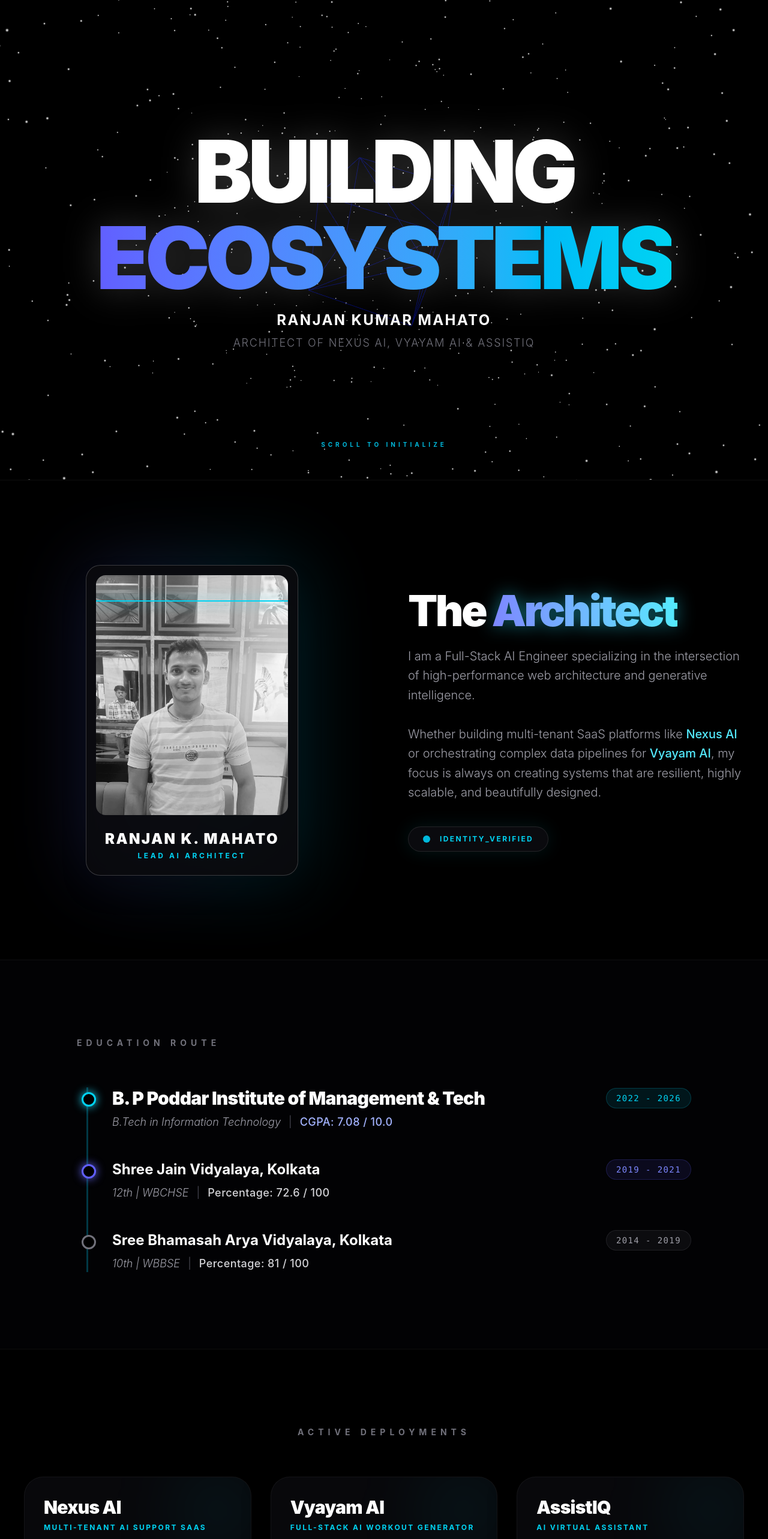
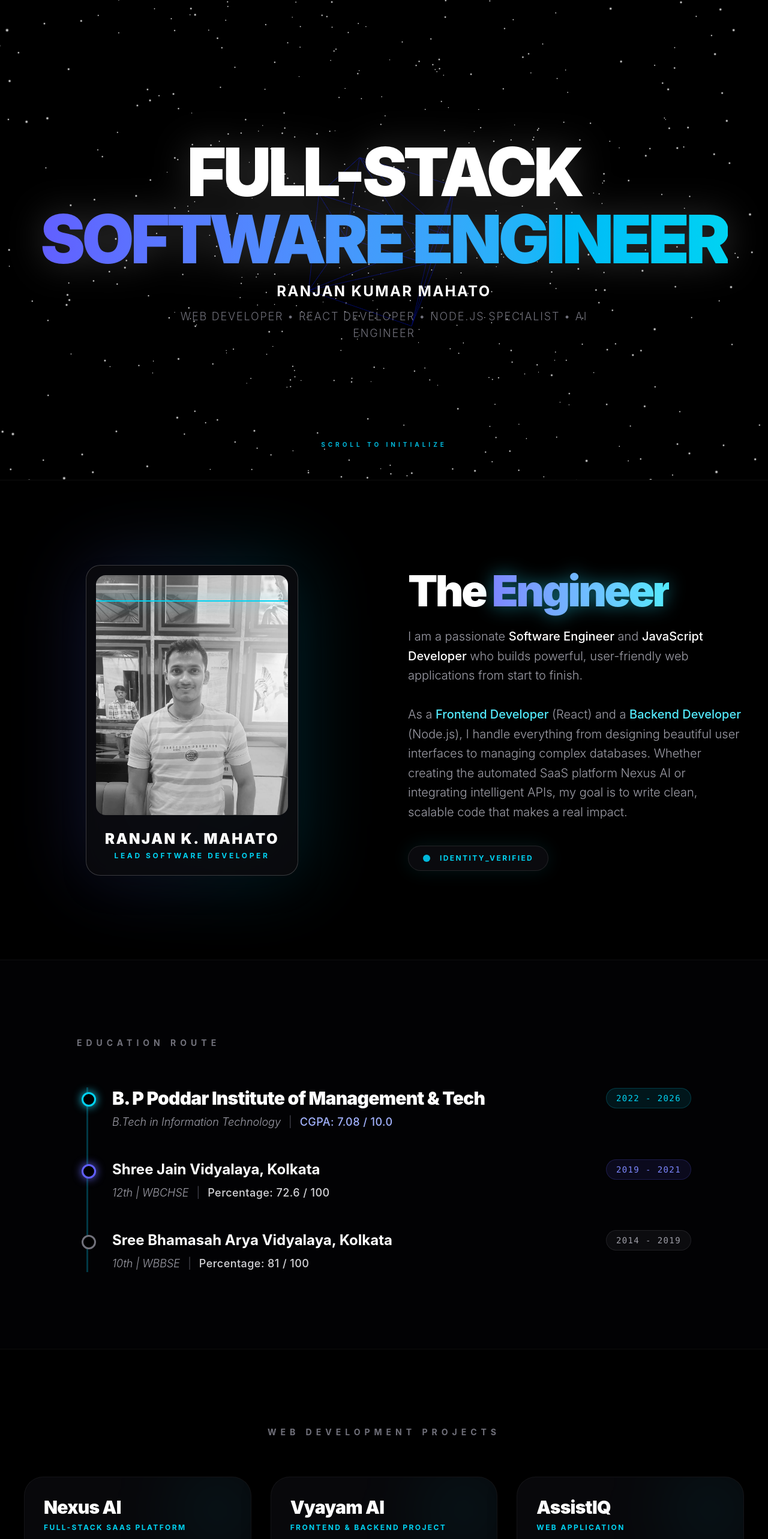
Before and after one commit to Ranjanrkm/portfolio, a React (Vite) app: page / in a window 1280 px wide. Shown: the top 2566 px of the page at 60% size. Built offline with nearby package versions, Linux system fonts and the light colour scheme.

Commit message:
updated wording

```diff
--- a/src/App.jsx
+++ b/src/App.jsx
@@ -23,7 +23,7 @@
   );
 }
 
-// 2. REUSABLE SYSTEM NODE CARD (Mobile Optimized)
+// 2. REUSABLE SYSTEM NODE CARD
 function ProjectCard({ title, role, description, tech, delay, link }) {
   return (
     <motion.div
@@ -53,7 +53,7 @@
         rel="noopener noreferrer"
         className="text-xs md:text-sm font-bold text-white uppercase tracking-widest group-hover:text-cyan-400 transition-colors flex items-center gap-3 w-fit z-10 active:text-cyan-500"
       >
-        Access Node <span className="translate-x-1 md:translate-x-0 md:group-hover:translate-x-2 transition-transform bg-white/10 p-1.5 md:p-2 rounded-full">→</span >
+        View Project <span className="translate-x-1 md:translate-x-0 md:group-hover:translate-x-2 transition-transform bg-white/10 p-1.5 md:p-2 rounded-full">→</span >
       </a>
     </motion.div>
   );
@@ -78,7 +78,7 @@
       {/* FOREGROUND OS */}
       <div className="relative z-10 w-full">
 
-        {/* BOOT SEQUENCE (HERO) */}
+        {/* BOOT SEQUENCE (HERO - CLEAR AND UNDERSTANDABLE) */}
         <section className="h-[100svh] flex flex-col items-center justify-center pointer-events-none px-4 relative">
           <motion.div
             initial={{ opacity: 0, scale: 0.9 }}
@@ -86,15 +86,15 @@
             transition={{ duration: 1.2, ease: "easeOut" }}
             className="text-center relative z-10"
           >
-            <h1 className="text-5xl md:text-7xl lg:text-[9rem] font-black mb-4 tracking-tighter text-white drop-shadow-[0_0_30px_rgba(255,255,255,0.2)]">
-              BUILDING <br className="md:hidden" />
-              <span className="text-transparent bg-clip-text bg-gradient-to-r from-indigo-500 via-cyan-400 to-indigo-500 animate-gradient bg-[length:200%_auto]">ECOSYSTEMS</span>
+            <h1 className="text-5xl md:text-7xl lg:text-[7rem] font-black mb-4 tracking-tighter text-white drop-shadow-[0_0_30px_rgba(255,255,255,0.2)] leading-tight md:leading-none">
+              FULL-STACK <br className="md:hidden" />
+              <span className="text-transparent bg-clip-text bg-gradient-to-r from-indigo-500 via-cyan-400 to-indigo-500 animate-gradient bg-[length:200%_auto]">SOFTWARE ENGINEER</span>
             </h1>
-            <p className="text-lg md:text-xl lg:text-2xl text-zinc-400 max-w-4xl mx-auto font-light tracking-wide mb-2">
+            <p className="text-lg md:text-xl lg:text-2xl text-zinc-400 max-w-4xl mx-auto font-light tracking-wide mb-3">
               <span className="text-white font-bold tracking-widest uppercase">Ranjan Kumar Mahato</span>
             </p>
             <p className="text-xs md:text-sm lg:text-lg text-zinc-500 max-w-3xl mx-auto font-light tracking-widest uppercase">
-              Architect of Nexus AI, Vyayam AI & AssistIQ
+              Web Developer • React Developer • Node.js Specialist • AI Engineer
             </p>
           </motion.div>
           <div className="absolute bottom-12 animate-bounce text-cyan-500 text-[9px] md:text-[10px] tracking-[0.5em] uppercase font-bold">
@@ -102,7 +102,7 @@
           </div>
         </section>
 
-        {/* THE ARCHITECT (IMAGE 1 + ID BADGE) */}
+        {/* THE ENGINEER (IMAGE 1 + CLEAR BIO USING ALL YOUR KEYWORDS) */}
         <section className="min-h-screen flex items-center px-4 md:px-10 py-20 md:py-32 pointer-events-auto border-t border-white/5 bg-gradient-to-b from-transparent to-black/50">
           <div className="max-w-7xl mx-auto w-full grid grid-cols-1 lg:grid-cols-2 gap-12 md:gap-20 items-center">
 
@@ -130,7 +130,7 @@
                   {/* Name Tag below picture */}
                   <div className="mt-4 md:mt-6 text-center pb-2">
                     <h3 className="text-lg md:text-2xl font-black text-white tracking-widest">RANJAN K. MAHATO</h3>
-                    <p className="text-cyan-400 text-[10px] md:text-xs font-bold tracking-[0.3em] mt-1">LEAD AI ARCHITECT</p>
+                    <p className="text-cyan-400 text-[10px] md:text-xs font-bold tracking-[0.3em] mt-1">LEAD SOFTWARE DEVELOPER</p>
                   </div>
                 </motion.div>
               </div>
@@ -144,12 +144,12 @@
               className="text-center lg:text-left"
             >
               <h2 className="text-4xl md:text-5xl lg:text-7xl font-black text-white mb-4 md:mb-6 tracking-tighter">
-                The <span className="text-transparent bg-clip-text bg-gradient-to-r from-indigo-400 to-cyan-300 drop-shadow-[0_0_15px_rgba(34,211,238,0.5)]">Architect</span>
+                The <span className="text-transparent bg-clip-text bg-gradient-to-r from-indigo-400 to-cyan-300 drop-shadow-[0_0_15px_rgba(34,211,238,0.5)]">Engineer</span>
               </h2>
               <p className="text-sm md:text-lg lg:text-xl text-zinc-400 leading-relaxed font-light mb-8 md:mb-10 max-w-2xl mx-auto lg:mx-0">
-                I am a Full-Stack AI Engineer specializing in the intersection of high-performance web architecture and generative intelligence.
+                I am a passionate <strong className="text-white font-medium">Software Engineer</strong> and <strong className="text-white font-medium">JavaScript Developer</strong> who builds powerful, user-friendly web applications from start to finish.
                 <br/><br/>
-                Whether building multi-tenant SaaS platforms like <span className="text-cyan-300 font-medium">Nexus AI</span> or orchestrating complex data pipelines for <span className="text-cyan-300 font-medium">Vyayam AI</span>, my focus is always on creating systems that are resilient, highly scalable, and beautifully designed.
+                As a <strong className="text-cyan-300 font-medium">Frontend Developer</strong> (React) and a <strong className="text-cyan-300 font-medium">Backend Developer</strong> (Node.js), I handle everything from designing beautiful user interfaces to managing complex databases. Whether creating the automated SaaS platform Nexus AI or integrating intelligent APIs, my goal is to write clean, scalable code that makes a real impact.
               </p>
 
               <div className="flex items-center gap-4 bg-[#0a0a0e] border border-white/10 w-fit px-5 py-2.5 md:px-6 md:py-3 rounded-full backdrop-blur-md shadow-[0_0_30px_rgba(34,211,238,0.1)] mx-auto lg:mx-0">
@@ -209,35 +209,35 @@
           </div>
         </section>
 
-        {/* FLAGSHIP ARCHITECTURES - WITH NEW NEXUS AI DESC */}
+        {/* PROJECTS SECTION */}
         <section className="py-20 md:py-32 px-4 md:px-10 pointer-events-none relative z-10 border-t border-white/5 bg-black/40">
           <div className="max-w-7xl mx-auto">
             <h2 className="text-xs md:text-sm font-bold text-zinc-500 mb-12 md:mb-16 tracking-[0.5em] uppercase text-center">
-              Active Deployments
+              Web Development Projects
             </h2>
 
             <div className="grid grid-cols-1 md:grid-cols-2 lg:grid-cols-3 gap-6 md:gap-8">
               <ProjectCard
                 title="Nexus AI"
-                role="Multi-Tenant AI Support SaaS"
-                description="A powerful B2B platform that lets any business instantly train and deploy a custom AI support agent. Features a dynamic context engine (RAG) for perfectly accurate answers and a lightweight embeddable website widget."
-                tech={["React", "Node.js", "Firebase", "Gemini 2.5 Flash"]}
+                role="Full-Stack SaaS Platform"
+                description="A powerful web application that lets businesses easily create their own AI support chatbot. Built with an intuitive dashboard and an embeddable website widget."
+                tech={["React", "Node.js", "Firebase", "Gemini AI"]}
                 delay={0.1}
                 link="https://nexus-ai-eta-gray.vercel.app/"
               />
               <ProjectCard
                 title="Vyayam AI"
-                role="Full-Stack AI Workout Generator"
-                description="An advanced fitness web application that crafts tailored workout routines. It utilizes artificial intelligence for reliable failovers and includes a live, secure database architecture."
-                tech={["React", "Node.js", "Firebase", "Generative AI APIs"]}
+                role="Frontend & Backend Project"
+                description="A smart fitness website that generates custom workout plans. Features a beautiful user interface and a highly secure database for user information."
+                tech={["React", "Node.js", "Firebase", "API Integration"]}
                 delay={0.2}
                 link="https://vyayam-ai.onrender.com/#/"
               />
               <ProjectCard
                 title="AssistIQ"
-                role="AI Virtual Assistant"
-                description="A dynamic, voice-enabled conversational agent. Engineered to process complex queries in real-time while maintaining highly secure session states across devices."
-                tech={["React", "Node.js", "MongoDB", "Gemini API"]}
+                role="Web Application"
+                description="A dynamic, voice-enabled virtual assistant built for the web. Designed to answer complex questions quickly while working perfectly on mobile and desktop."
+                tech={["React", "Node.js", "MongoDB", "AI Engine"]}
                 delay={0.3}
                 link="https://virtualassistant-nkmj.onrender.com/signup"
               />
@@ -245,7 +245,7 @@
           </div>
         </section>
 
-        {/* THE COMMAND CENTER (ORACLE & 500+) */}
+        {/* CERTIFICATIONS */}
         <section className="py-20 md:py-32 px-4 md:px-10 pointer-events-auto border-t border-white/5">
           <div className="max-w-7xl mx-auto">
 
@@ -260,7 +260,7 @@
                   Oracle Certified <br/> <span className="text-transparent bg-clip-text bg-gradient-to-r from-cyan-400 to-indigo-500">Generative AI Professional</span>
                 </div>
                 <p className="text-sm md:text-lg text-zinc-400 max-w-xl mb-8 md:mb-10 z-10 font-light">
-                  Officially credentialed in architecting and optimizing highly scalable AI models within enterprise cloud infrastructures.
+                  Officially certified in understanding and implementing AI models for enterprise businesses.
                 </p>
                 <a href="https://catalog-education.oracle.com/ords/certview/sharebadge?id=6F4BF136CF5A182246F12427F6B4E6D88D12DEB4AF271307792778EBC6AE3A63" target="_blank" rel="noreferrer" className="z-10 flex items-center gap-2 md:gap-3 text-xs md:text-sm font-black tracking-widest text-black bg-cyan-400 px-6 py-4 md:px-10 md:py-5 rounded-full shadow-[0_0_30px_rgba(34,211,238,0.5)] md:hover:shadow-[0_0_50px_rgba(34,211,238,1)] hover:bg-white transition-all transform md:hover:-translate-y-1 active:scale-95">
                   VERIFY CREDENTIAL ↗
@@ -273,7 +273,7 @@
                 <div className="text-6xl md:text-7xl font-black text-white mb-2 tracking-tighter drop-shadow-[0_0_20px_rgba(255,255,255,0.3)]">
                   500<span className="text-indigo-500">+</span>
                 </div>
-                <h3 className="text-lg md:text-xl font-bold text-zinc-300 mb-6 md:mb-8">Algorithmic Solutions</h3>
+                <h3 className="text-lg md:text-xl font-bold text-zinc-300 mb-6 md:mb-8">Coding Problems Solved</h3>
 
                 <div className="grid grid-cols-3 gap-3 md:gap-4 w-full">
                   <a href="https://leetcode.com/u/Ranjan_Solver/" target="_blank" rel="noreferrer" className="flex flex-col items-center justify-center py-3 md:py-4 bg-black border border-zinc-800 rounded-2xl md:hover:border-cyan-400 md:hover:shadow-[0_0_20px_rgba(34,211,238,0.3)] transition-all group/btn active:scale-95">
@@ -294,11 +294,11 @@
           </div>
         </section>
 
-        {/* SYSTEM ARCHITECTURE (TECHNICAL SKILLS) */}
+        {/* SKILLS SECTION */}
         <section className="py-20 md:py-24 px-4 md:px-10 pointer-events-auto border-t border-white/5 relative z-10 bg-black">
           <div className="max-w-7xl mx-auto">
             <h2 className="text-xs md:text-sm font-bold text-cyan-500 mb-10 md:mb-12 tracking-[0.5em] uppercase text-center">
-              System Architecture & Skills
+              Software Development Skills
             </h2>
 
             <div className="grid grid-cols-1 md:grid-cols-2 lg:grid-cols-3 gap-4 md:gap-6">
@@ -351,14 +351,12 @@
         </section>
 
         {/* =========================================
-            NEXT-LEVEL FOOTER 2.0
+            NEXT-LEVEL FOOTER (CLEAR USER-FRIENDLY QUOTE)
             ========================================= */}
         <footer className="pt-24 pb-12 md:pb-20 px-4 md:px-10 pointer-events-auto relative z-10 bg-[#020203]">
           <div className="max-w-7xl mx-auto">
-            {/* Main Container with Ambient Glow */}
             <div className="bg-[#07070a] rounded-[2rem] md:rounded-[3rem] p-8 md:p-16 border border-white/5 shadow-[0_0_80px_rgba(0,0,0,0.8)] relative overflow-hidden group">
 
-              {/* Ambient Background Blur Elements */}
               <div className="absolute top-0 right-0 w-96 h-96 bg-cyan-500/10 rounded-full blur-[120px] pointer-events-none md:group-hover:bg-cyan-500/20 transition-colors duration-700"></div>
               <div className="absolute bottom-0 left-0 w-96 h-96 bg-indigo-500/10 rounded-full blur-[120px] pointer-events-none md:group-hover:bg-indigo-500/20 transition-colors duration-700"></div>
 
@@ -367,7 +365,6 @@
                 {/* Left Side: Cyber-Ring Avatar */}
                 <div className="col-span-1 lg:col-span-5 flex flex-col items-center text-center">
 
-                  {/* Rotating Orbital Rings around Profile Pic */}
                   <div className="relative w-48 h-48 md:w-64 md:h-64 mb-8 flex items-center justify-center">
                     <div className="absolute inset-0 rounded-full border-[2px] border-dashed border-cyan-500/30 animate-[spin_20s_linear_infinite]"></div>
                     <div className="absolute inset-2 rounded-full border border-indigo-500/40 animate-[spin_15s_linear_infinite_reverse]"></div>
@@ -380,7 +377,7 @@
                   <h3 className="text-2xl md:text-3xl font-black text-white tracking-widest uppercase drop-shadow-lg">Ranjan K. Mahato</h3>
                   <div className="flex items-center gap-3 mt-3 justify-center bg-black/50 px-4 py-2 rounded-full border border-white/10">
                     <div className="w-2.5 h-2.5 rounded-full bg-green-400 animate-pulse shadow-[0_0_10px_rgba(74,222,128,0.8)]"></div>
-                    <span className="text-[10px] md:text-xs text-green-400 font-mono font-bold tracking-wider">Available for Deployment</span>
+                    <span className="text-[10px] md:text-xs text-green-400 font-mono font-bold tracking-wider">Available to Work</span>
                   </div>
                 </div>
 
@@ -390,10 +387,10 @@
                     Initiate <span className="text-transparent bg-clip-text bg-gradient-to-r from-cyan-400 to-indigo-500 animate-pulse">Connection</span>
                   </h2>
 
-                  {/* The "Great Lines" */}
+                  {/* The "User-Friendly" Line */}
                   <div className="border-l-4 border-cyan-500/50 pl-6 mb-10 mx-auto lg:mx-0 max-w-2xl text-center lg:text-left">
                     <p className="text-lg md:text-xl lg:text-2xl text-zinc-300 font-light italic leading-relaxed">
-                      "Building ecosystems isn't just about writing code; it's about bridging the gap between human intuition and machine precision. Let's architect the future."
+                      "The best software is powerful on the inside and simple on the outside. Let's engineer a web experience that users love and businesses trust."
                     </p>
                   </div>
 
@@ -424,14 +421,13 @@
                   <div className="w-full">
                     <a href="mailto:mahatoranjan5432@gmail.com" className="group/btn relative inline-flex w-full md:w-auto items-center justify-center px-8 py-5 bg-gradient-to-r from-cyan-500 to-indigo-600 rounded-2xl overflow-hidden font-black tracking-[0.2em] text-white shadow-[0_0_40px_rgba(34,211,238,0.4)] hover:shadow-[0_0_60px_rgba(99,102,241,0.6)] hover:scale-[1.02] transition-all active:scale-95 text-xs md:text-sm">
                       <div className="absolute inset-0 bg-[linear-gradient(45deg,transparent_25%,rgba(255,255,255,0.2)_50%,transparent_75%)] bg-[length:250%_250%,100%_100%] animate-[gradient_2s_linear_infinite]"></div>
-                      <span className="relative z-10">INITIATE SECURE COMMS</span>
+                      <span className="relative z-10">SEND ME AN EMAIL</span>
                     </a>
                   </div>
 
                 </div>
               </div>
 
-              {/* Copyright Bar inside the card */}
               <div className="relative z-10 flex flex-col md:flex-row justify-between items-center mt-12 md:mt-16 pt-8 border-t border-white/10 text-center md:text-left gap-4 md:gap-0">
                 <p className="text-zinc-500 font-mono text-[10px] md:text-xs uppercase tracking-widest flex items-center justify-center gap-2">
                   <span className="w-1.5 h-1.5 rounded-full bg-cyan-500"></span> Base: Kolkata, West Bengal
```
